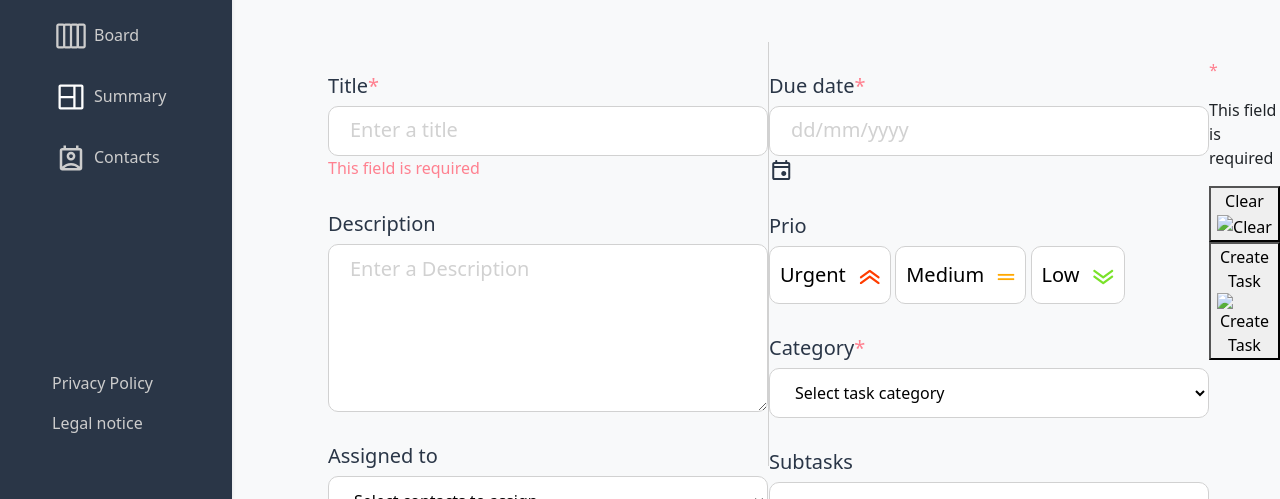
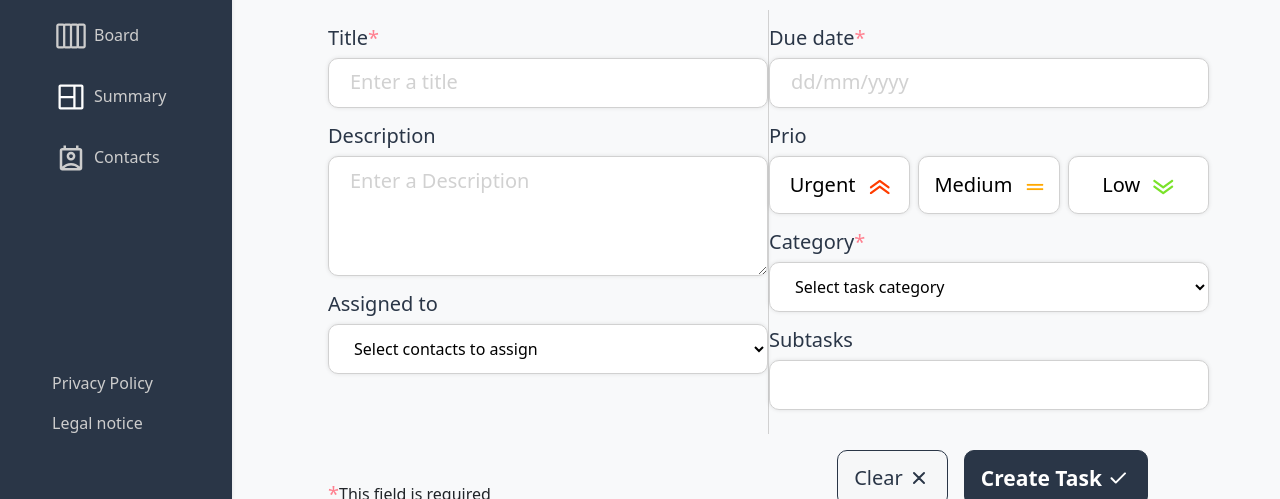
Before and after one commit to Hakobyan1994/Join, a plain HTML site: page files/add-task.html in a window 1280 px wide. Shown: the part 301-800 px from the top of the page. Drawn offline with nearby package versions, Linux system fonts and the light colour scheme.

Commit message:
edited add-task

```diff
--- a/css/add-task.css
+++ b/css/add-task.css
@@ -20,7 +20,7 @@
    line-height: 120%;
    margin: 0;
    padding: 0;
-   padding-bottom: 64px;
+   padding-bottom: 32px;
 }
 
 .redstar {
@@ -35,7 +35,17 @@
     width: 100%;
     height: 100%;
     display: flex;
+    flex-direction: column;
+}
+
+.form {
+    display: flex;
+    flex-direction: row;
     justify-content: space-between;
+    align-items: flex-start;
+    width: 100%;
+    height: 100%;
+    padding-right: 136px;
 }
 
 .was-validated .form-control:valid {
@@ -49,12 +59,6 @@
     flex-shrink: 0;
 }
 
-form {
-    width: 100%;
-    display: flex;
-    flex-direction: column;
-}
-
 label {
     display: flex!important;
     color: var(--font, purple);
@@ -65,7 +69,7 @@ label {
     padding: 0;
     margin: 0;
     margin-bottom: 8px;
-    margin-top: 32px;
+    margin-top: 16px;
 }
 
 label p {
@@ -80,6 +84,7 @@ label p {
     align-self: stretch;
     border-radius: 10px;
     border: 1px solid rgba(209, 209, 209, 1);
+    box-shadow: 0px 0px 4px 0px rgba(0, 0, 0, 0.10);
     background: rgba(255, 255, 255, 1);
     width: 440px;
 
@@ -93,13 +98,19 @@ label p {
     line-height: 120%;
 }
 
+.inputfield-textarea {
+    height: 120px;
+}
+
 textarea {
     height: 168px;
 }
 
 .prio-btn {
-    width: 440px;
+    width: 100%;
     gap: 8px;
+    display: flex;
+    justify-content: space-between;
 }
 
 .prio-btn button {
@@ -107,14 +118,89 @@ textarea {
     border-radius: 10px;
     background: rgba(255, 255, 255, 1);
     border: 1px solid rgba(209, 209, 209, 1);
-    box-shadow: 0px 0ox 4px 0px rgba(0, 0, 0, 0.10);
+    box-shadow: 0px 0px 4px 0px rgba(0, 0, 0, 0.10);
     color: black;
+    font-size: 20px;
+    font-style: normal;
+    font-weight: 400;
+    line-height: 120%;
+    width: 100%;
+}
+
+.prio-btn button img {
+    margin-left: 8px;
+}
+
+.form-bottom {
+    display: flex;
+    justify-content: space-between;
+    align-items: flex-start;
+    padding-bottom: 64px;
+}
+
+.form-bottom-right {
+    display: flex;
+    gap: 16px;
+    padding-right: 132px;
+}
+
+.form-bottom-left {
+    display: flex;
+    padding-top: 32px;
+}
+
+.form-bottom-left p {
     font-size: 20px;
     font-style: normal;
     font-weight: 400;
     line-height: 120%;
 }
 
-.prio-btn button img {
-    margin-left: 8px;
+.clear-btn {
+    padding: 16px;
+    display: flex;
+    justify-content: center;
+    align-items: center;
+    font-size: 20px;
+    font-style: normal;
+    font-weight: 400;
+    line-height: 120%;
+    color: var(--font);
+    border-radius: 10px;
+    border: 1px solid var(--darkblue);
+    background-color: rgba(246, 247, 248, 1);
+    gap: 4px;
+    height: calc(24px + 32px);
 }
+
+.clear-btn:hover {
+    border-color: var(--lightblue);
+    color: var(--lightblue);
+}
+
+.clear-btn img {
+    width: 24px;
+    height: 24px;
+}
+
+.create-task {
+    padding: 16px;
+    display: flex;
+    justify-content: center;
+    align-items: center;
+    font-size: 21px;
+    font-style: normal;
+    font-weight: 700;
+    line-height: 120%;
+    color: rgba(255, 255, 255, 1);
+    border-radius: 10px;
+    border: 1px solid var(--darkblue);
+    background-color: var(--darkblue);
+    gap: 4px;
+    height: calc(24px + 32px);
+}
+
+.create-task:hover {
+    background-color: var(--lightblue);
+    border-color: var(--lightblue);
+}
--- a/js/add-task.js
+++ b/js/add-task.js
@@ -5,17 +5,15 @@ function renderAddTask() {
     content.innerHTML = /*html*/`
         <h2>Add Task</h2>
         <div class="main-box">
+            <div class="form">
                 <form>
                     <div class="">
                         <label for="" class="">Title<p class="redstar">*</p></label>
                         <input type="text" class="inputfield" id="" placeholder="Enter a title" required>
-                    <div id="" class="red">
-                        This field is required
-                    </div>
                     </div>
                     <div class="">
                         <label class="">Description</label>
-                    <textarea class="inputfield" placeholder="Enter a Description"></textarea>
+                        <textarea class="inputfield inputfield-textarea" placeholder="Enter a Description"></textarea>
                     </div>
                     <label>Assigned to</label>
                     <select class="inputfield" aria-placeholder="">
@@ -31,7 +29,7 @@ function renderAddTask() {
                         <label for="" class="">Due date<p class="redstar">*</p></label>
                         <div>
                             <input type="text" class="inputfield" id="" placeholder="dd/mm/yyyy" required>
-                        <img src="/assets/img/icons/calender.svg" alt="Calender">
+                            <!-- <img src="/assets/img/icons/calender.svg" alt="Calender"> ///// Calender Icon is missing -->
                         </div>
                         <div id="" class="d-none">
                             This field is required
@@ -52,11 +50,12 @@ function renderAddTask() {
                     <label for="">Subtasks</label>
                     <input type="text" class="inputfield">
                 </form>
-            <div>
-                <p><p class="red">*</p>This field is required</p>
-                <div>
-                    <button>Clear<img src="" alt="Clear"></button>
-                    <button>Create Task<img src="" alt="Create Task"></button>
+            </div>
+            <div class="form-bottom">
+                <div class="form-bottom-left"><p><p class="red">*</p>This field is required</p></div>
+                <div class="form-bottom-right">
+                    <button class="clear-btn">Clear<img src="/assets/img/icons/close1.svg" alt="Clear"></button>
+                    <button class="create-task">Create Task<img src="/assets/img/icons/check1.svg" alt="Create Task"></button>
                 </div>
             </div>
         </div>
```
Also changed, not shown: assets/img/icons/check1.svg (added), assets/img/icons/close1.svg (renamed from assets/img/icons/iconoir_cancel.svg). Lines whose indentation alone changed are shown as unchanged.
